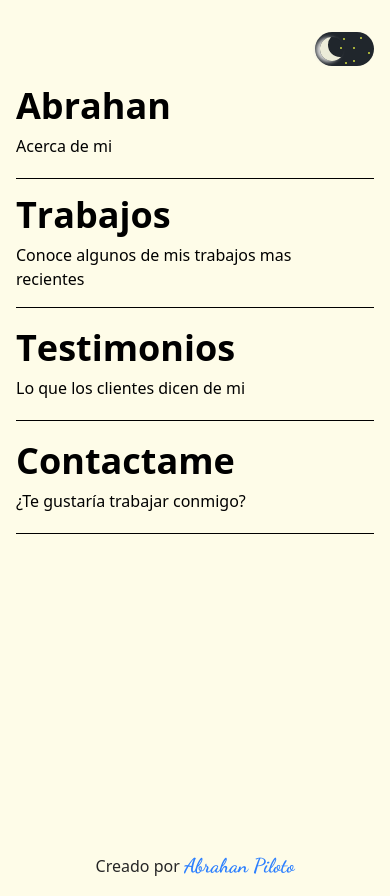
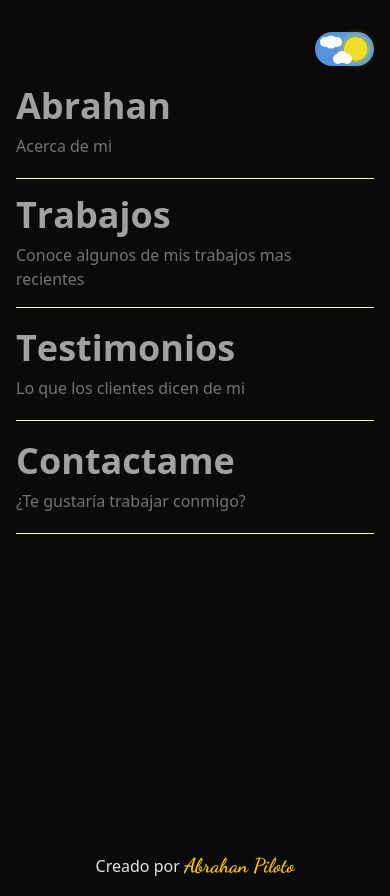
Before and after one commit to Abrahanpiloto/new-portfolio, a React (Vite) app: page / in a window 390 px wide. Built offline with nearby package versions, Linux system fonts and the light colour scheme.

Commit message:
se intenta cambiar barra de navegacion en mobile

```diff
--- a/index.html
+++ b/index.html
@@ -4,6 +4,7 @@
     <meta charset="UTF-8" />
     <link rel="icon" type="image/svg+xml" href="" />
     <meta name="viewport" content="width=device-width, initial-scale=1.0" />
+    <meta name="theme-color" content="#0a0a0a" />
     <link rel="preconnect" href="https://fonts.googleapis.com" />
     <link rel="preconnect" href="https://fonts.gstatic.com" crossorigin />
     <link
--- a/src/components/Switch.jsx
+++ b/src/components/Switch.jsx
@@ -1,10 +1,12 @@
 import React, { useEffect, useState } from "react";
 import styled from "styled-components";
+import { updateThemeColor } from "../utils/themeColor";
 
 const Switch = () => {
-  const [isDark, setIsDark] = useState(
-    localStorage.getItem("theme") === "dark"
-  );
+  const [isDark, setIsDark] = useState(() => {
+    const savedTheme = localStorage.getItem("theme");
+    return savedTheme === "dark" || savedTheme === null;
+  });
 
   const toggleTheme = () => {
     const newTheme = isDark ? "light" : "dark";
--- a/src/main.jsx
+++ b/src/main.jsx
@@ -4,6 +4,26 @@ import "./index.css";
 import App from "./App.jsx";
 import { BrowserRouter } from "react-router-dom";
 import ReactDOM from "react-dom/client";
+import { updateThemeColor } from "./utils/themeColor";
+
+// Inicializar tema al cargar la aplicación
+const initializeTheme = () => {
+  const savedTheme = localStorage.getItem("theme");
+  const isDark = savedTheme === "dark" || savedTheme === null;
+
+  // Aplicar clase CSS
+  if (isDark) {
+    document.documentElement.classList.add("dark");
+  } else {
+    document.documentElement.classList.remove("dark");
+  }
+
+  // Aplicar theme-color
+  updateThemeColor(isDark);
+};
+
+// Ejecutar inicialización
+initializeTheme();
 
 createRoot(document.getElementById("root")).render(
   <StrictMode>
--- /dev/null
+++ b/src/utils/themeColor.js
@@ -0,0 +1,10 @@
+export const updateThemeColor = (isDark) => {
+  const metaTag = document.querySelector("meta[name='theme-color']");
+
+  if (metaTag) {
+    const darkColor = "#0a0a0a"; //neutral-950
+    const lightColor = "#fffbeb"; //yellow-50
+
+    metaTag.setAttribute("content", isDark ? darkColor : lightColor);
+  }
+};
```
